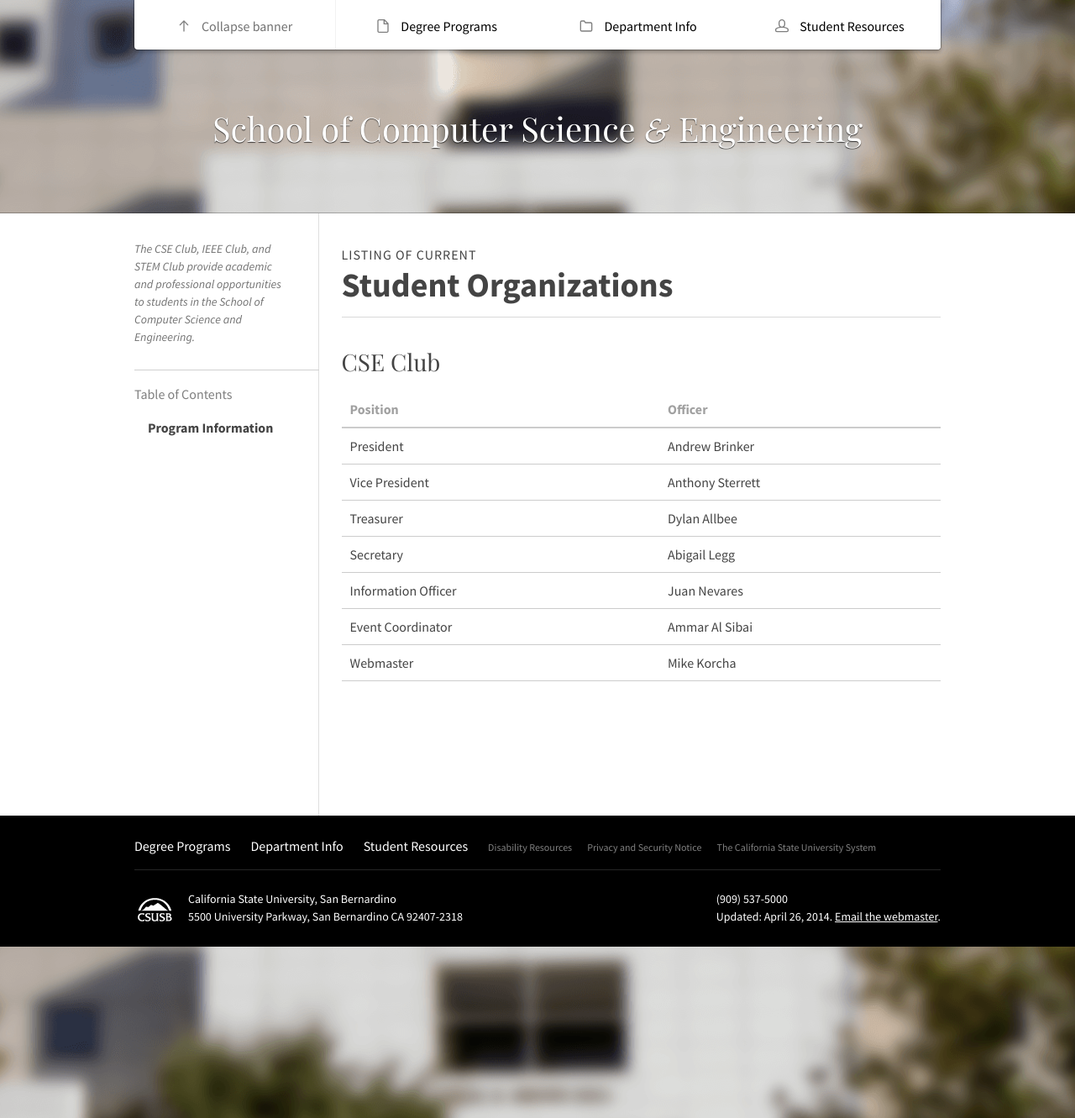
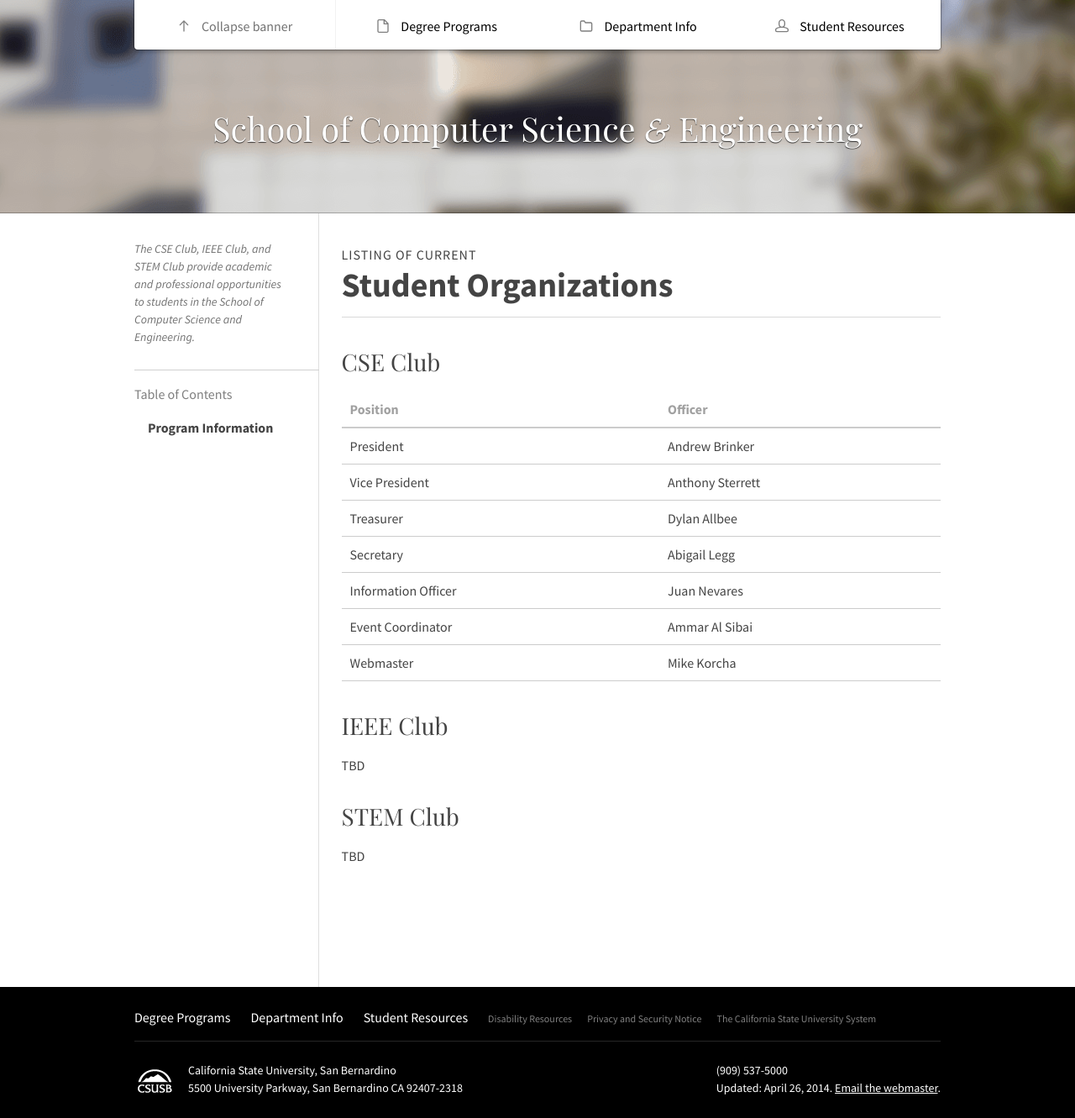
Before and after one commit to csusbdt/cse, a Jekyll site: the page built from clubs/index.md, in a window 1280 px wide. Shown: the whole page at 84% size. Built offline with Jekyll 4.4.1, drawn with Linux system fonts in a browser that asks for light colours; nearby versions of some CDN libraries; some web fonts are replaced.

Commit message:
Added IEEE and STEM club

```diff
--- a/clubs/index.md
+++ b/clubs/index.md
@@ -20,3 +20,11 @@
 | Information Officer | Juan Nevares     |
 | Event Coordinator   | Ammar Al Sibai   |
 | Webmaster           | Mike Korcha      |
+
+### IEEE Club
+
+TBD
+
+### STEM Club
+
+TBD
```
